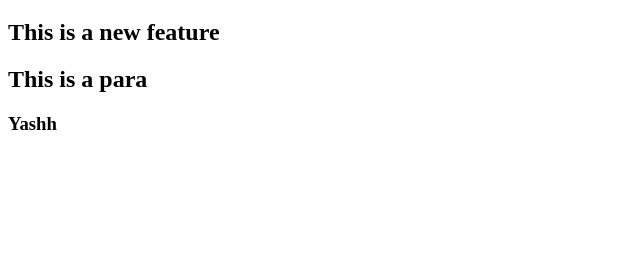
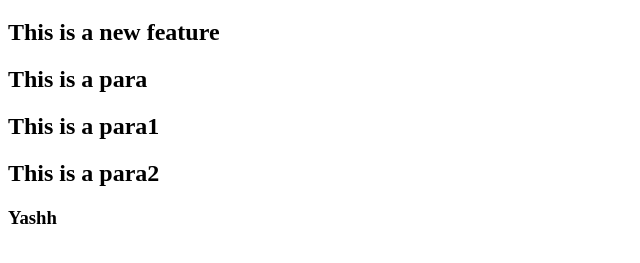
Before and after one commit to yash7961/Localrepo, a plain HTML site: page index.html in a window 1280 px wide. Shown: the part 61-324 px from the top of the page, without its empty margins (0-640 px from the left). Drawn offline with Linux system fonts and the light colour scheme.

Commit message:
Add new 1para

```diff
--- a/index.html
+++ b/index.html
@@ -10,6 +10,8 @@
     <h1>Yash Goyal</h1>
     <h2>This is a new feature</h2>
     <h2>This is a para</h2>
+    <h2>This is a para1</h2>
+    <h2>This is a para2</h2>
     <h3>Yashh</h3>
 </body>
 </html>
```
